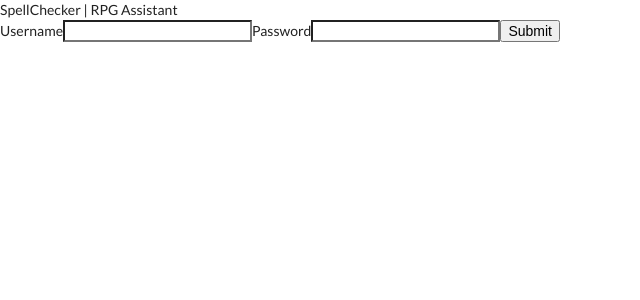
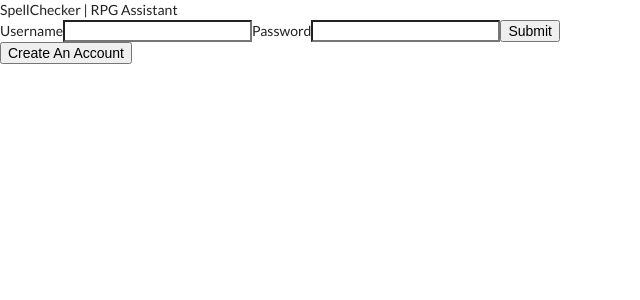
Before and after one commit to trevor-jameson/v2-frontend-spell-checker, a React (Create React App) app: page / in a window 1280 px wide. Both pictures are taken after a click on the button "Login". Shown: the top 300 px of the page, without its empty margins (0-640 px from the left). Built offline with nearby package versions, Linux system fonts and the light colour scheme; a web font is replaced by a local one.

Commit message:
Added .gitignore for node modules

```diff
--- a/src/components/LandingPage.js
+++ b/src/components/LandingPage.js
@@ -16,9 +16,9 @@ export default class LandingPage extends React.Component {
             case 'login':
                 return <Login />
             case 'signup':
-                return <Signup />
+                return <Signup changeView={this.handleChange} />
             default:
-                return <Welcome handleChange={this.handleChange} />
+                return <Welcome changeView={this.handleChange} />
         }
     }
 
@@ -27,7 +27,6 @@ export default class LandingPage extends React.Component {
             <div>
                 {this.pageToRender()}
             </div>
-
         )
     }
 }
--- a/src/components/Login.js
+++ b/src/components/Login.js
@@ -11,6 +11,7 @@ export default class Login extends React.Component {
 
   render() {
     return (
+      <div id='login-view'>
         <form onSubmit={(e) => Adapter.submitLoginOrSignup(e, 'login', this.state)}>
           <label htmlFor="username">Username</label>
           <input
@@ -28,6 +29,14 @@ export default class Login extends React.Component {
             />
           <button type='submit'>Submit</button>
         </form>
+        <button
+          name='currentView'
+          value='signup'
+          onClick={this.props.changeView}
+          >
+          Create An Account
+        </button>
+      </div>
     );
   }
 }
--- a/src/components/Signup.js
+++ b/src/components/Signup.js
@@ -12,6 +12,7 @@ export default class Signup extends React.Component {
 
   render() {
     return (
+      <div id='signup-view'>
         <form onSubmit={(e) => Adapter.submitLoginOrSignup(e, 'signup', {...this.state})}>
           <label htmlFor="username">Username: </label>
           <input
@@ -36,6 +37,14 @@ export default class Signup extends React.Component {
           />
           <button type='submit' >Submit</button>
         </form>
+        <button
+          onClick={this.props.handleChange}
+          name='currentView'
+          value='login'
+        >
+          Login To SpellChecker
+        </button>
+      </div>
     );
   }
 }
--- a/src/components/Welcome.js
+++ b/src/components/Welcome.js
@@ -7,13 +7,13 @@ const Welcome = (props) => {
         <button
             name="currentView"
             value="login"
-            onClick={props.handleChange} >
+            onClick={props.changeView} >
             Login
         </button>
         <button
             name="currentView"
             value="signup"
-            onClick={props.handleChange} >
+            onClick={props.changeView} >
             Sign Up
         </button>
       </Fragment>
```
Also changed, not shown: 1 other file (tests, documents, lock files or other folders). Lines whose indentation alone changed are shown as unchanged.
